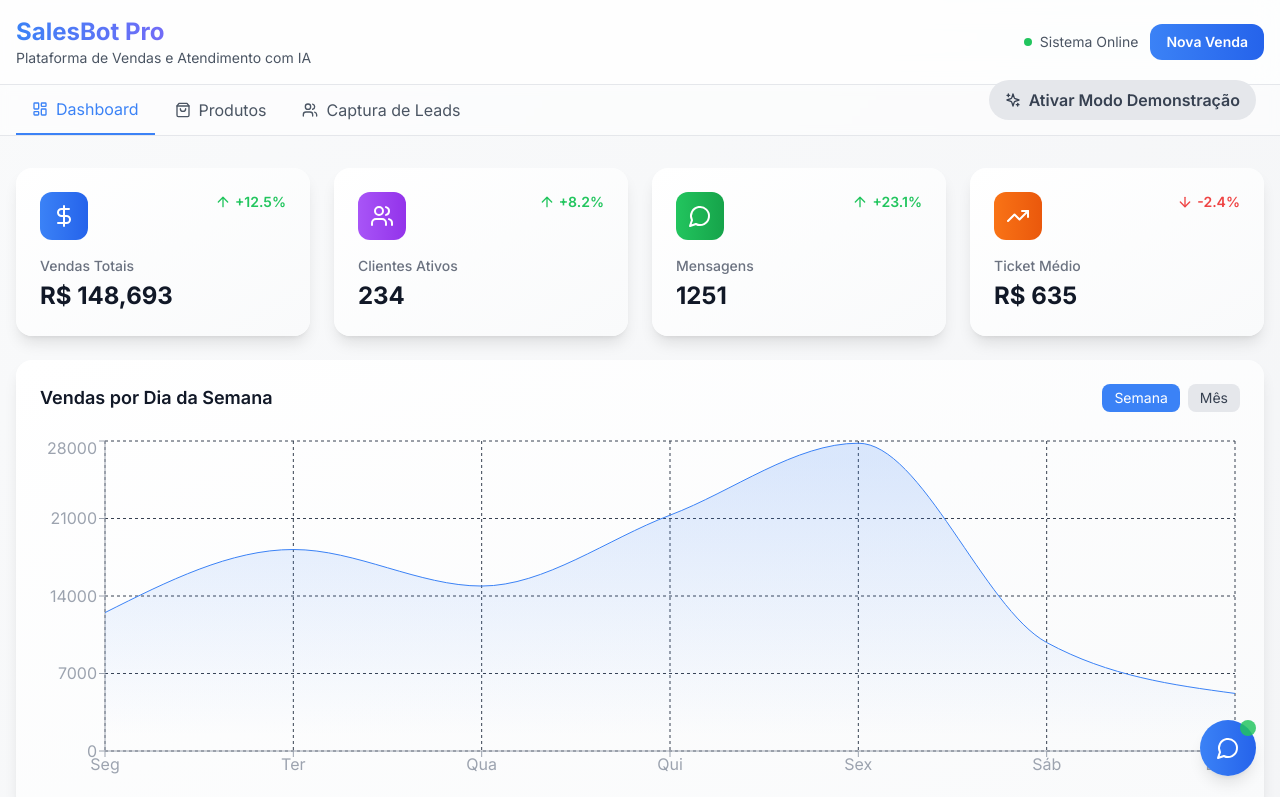
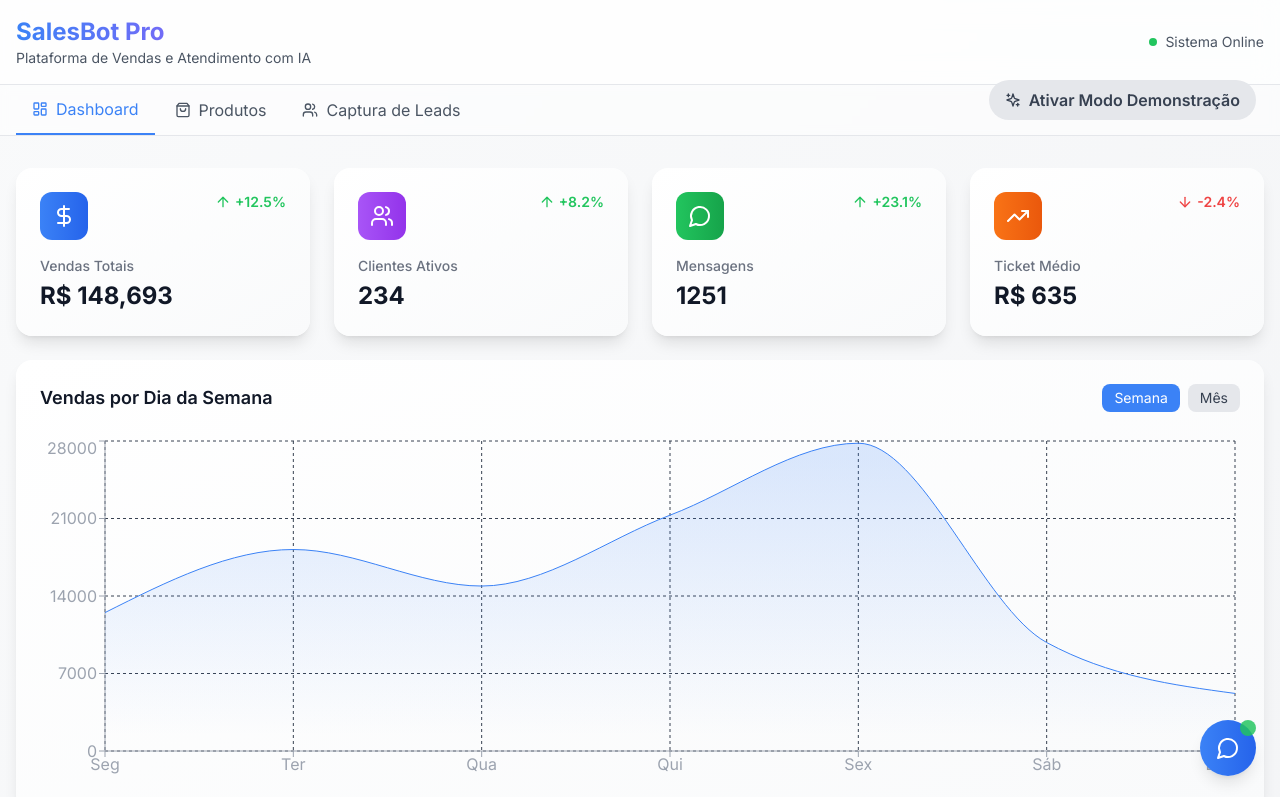
Before and after one commit to samueldesignerpromax-prog/software-demostra-ao, a Next.js app: page / in a window 1280 px wide. Shown: the top 797 px of the page. Built offline with nearby package versions, Linux system fonts and the light colour scheme.

Commit message:
Update page.tsx

```diff
--- a/app/page.tsx
+++ b/app/page.tsx
@@ -1,11 +1,11 @@
 'use client'
 
 import { useState } from 'react'
+import { LayoutDashboard, ShoppingBag, Users, Sparkles } from 'lucide-react'
 import Dashboard from '@/components/Dashboard'
 import LeadForm from '@/components/LeadForm'
 import Chatbot from '@/components/Chatbot'
 import NotificationSystem from '@/components/NotificationSystem'
-import { LayoutDashboard, Users, ShoppingBag, MessageCircle, TrendingUp } from 'lucide-react'
 
 export default function Home() {
   const [activeTab, setActiveTab] = useState('dashboard')
@@ -35,9 +35,6 @@ export default function Home() {
                 <div className="w-2 h-2 bg-green-500 rounded-full animate-pulse"></div>
                 <span>Sistema Online</span>
               </div>
-              <button className="bg-gradient-to-r from-blue-500 to-blue-600 text-white px-4 py-2 rounded-xl text-sm font-semibold hover:shadow-lg transition">
-                Nova Venda
-              </button>
             </div>
           </div>
         </div>
@@ -84,16 +81,14 @@ export default function Home() {
 
 // Componente ProductsPage
 function ProductsPage() {
-  const [products, setProducts] = useState([
+  const products = [
     { id: 1, name: "Chatbot Pro AI", price: 997, image: "https://via.placeholder.com/300x200/3b82f6/white?text=Chatbot+Pro", description: "Chatbot com inteligência artificial para atendimento 24/7" },
     { id: 2, name: "Automação de Marketing", price: 1497, image: "https://via.placeholder.com/300x200/8b5cf6/white?text=Marketing+Auto", description: "Sistema completo de automação de marketing digital" },
     { id: 3, name: "CRM Inteligente", price: 1997, image: "https://via.placeholder.com/300x200/10b981/white?text=CRM+Smart", description: "CRM com análise preditiva de vendas" },
     { id: 4, name: "WhatsApp Business API", price: 499, image: "https://via.placeholder.com/300x200/ef4444/white?text=WhatsApp+API", description: "Integração oficial com WhatsApp Business" },
-  ])
+  ]
 
   const handleBuy = (product: any) => {
-    // Disparar evento para o chatbot (simulação)
-    console.log(`Compra iniciada: ${product.name}`)
     alert(`🎉 Produto adicionado ao carrinho!\n\n${product.name}\nR$ ${product.price}\n\nNosso chatbot entrará em contato para finalizar a compra.`)
   }
 
```
